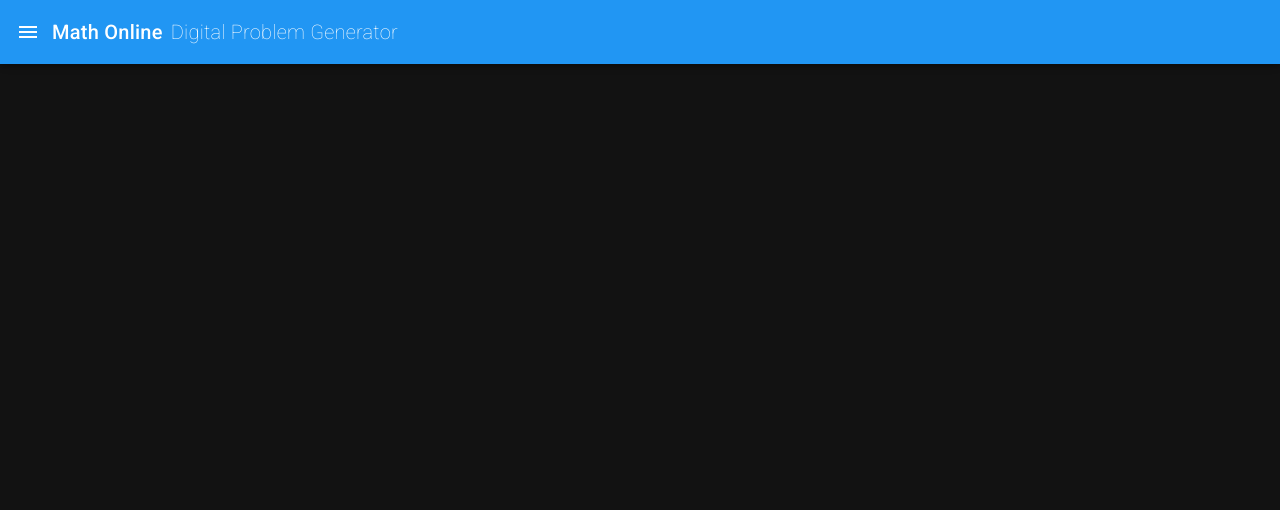
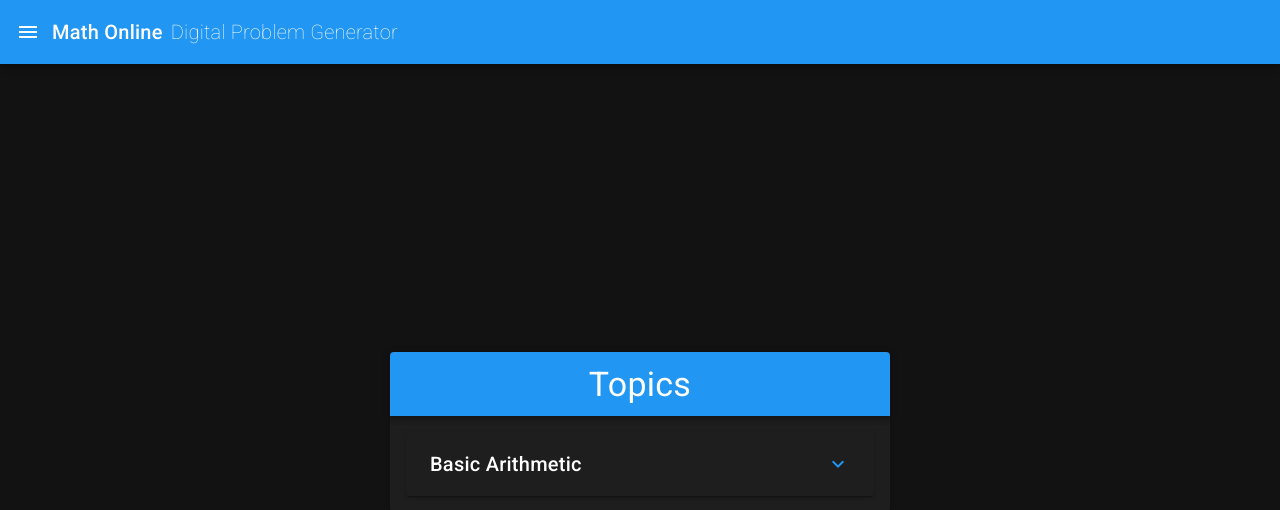
Before and after one commit to christian83182/MathsOnline, a Vue app: page /#/ in a window 1280 px wide. Shown: the top 510 px of the page. Built offline with nearby package versions, Linux system fonts and the light colour scheme.

Commit message:
Added center menu.

```diff
--- a/src/views/Home.vue
+++ b/src/views/Home.vue
@@ -1,6 +1,42 @@
 <template>
-  <div>
-  </div>
+  <v-container class="fill-height" fluid>
+    <v-row align="center" justify="center" no-gutters>
+      <v-col cols="8">
+        <v-card class="mx-auto pa-0" max-width="500">
+
+          <v-toolbar class="blue">
+            <v-toolbar-title class="display-1 mx-auto" > Topics</v-toolbar-title>
+          </v-toolbar>
+
+          <div class="pa-4">
+            <v-expansion-panels focusable>
+              <v-expansion-panel>
+                <v-expansion-panel-header class="title">
+                  Basic Arithmetic
+                  <template v-slot:actions>
+                    <v-icon color="primary">$expand</v-icon>
+                  </template>
+                </v-expansion-panel-header>
+                <v-expansion-panel-content>
+
+                  <v-list dense>
+                    <v-list-item-group>
+                      <v-list-item>Addition</v-list-item>
+                      <v-list-item>Subtraction</v-list-item>
+                      <v-list-item>Multiplication</v-list-item>
+                      <v-list-item>Division</v-list-item>
+                    </v-list-item-group>
+                  </v-list>
+
+                </v-expansion-panel-content>
+              </v-expansion-panel>
+            </v-expansion-panels>
+
+          </div>
+        </v-card>
+      </v-col>
+    </v-row>
+  </v-container>
 </template>
 
 <script>
```
